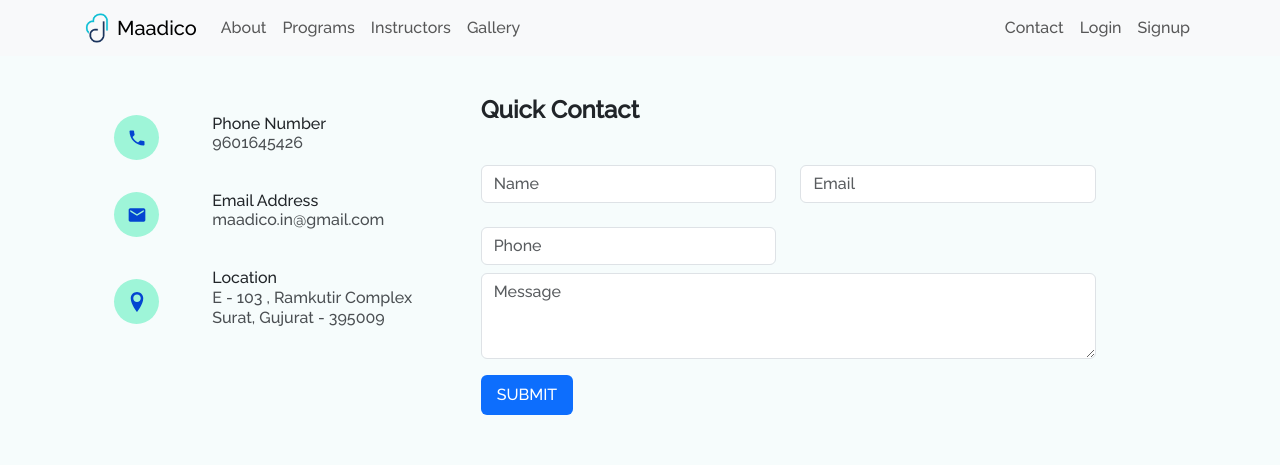
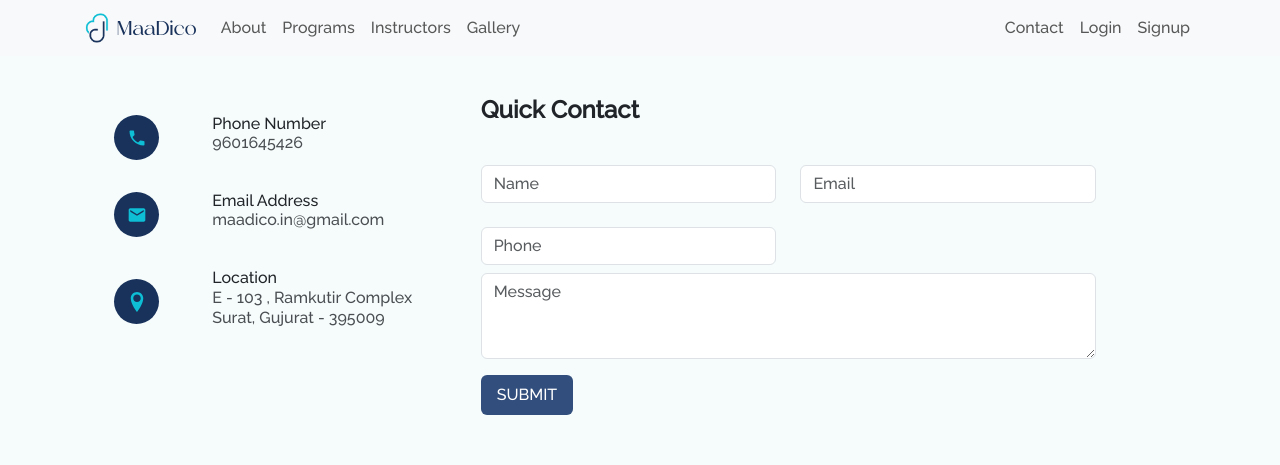
Before and after one commit to Maadico/yoga-frontend, a React (Create React App) app: page /contact in a window 1280 px wide. Shown: the top 465 px of the page. Built offline with nearby package versions, Linux system fonts and the light colour scheme.

Commit message:
color fix

```diff
--- a/src/components/layout/Doctors.jsx
+++ b/src/components/layout/Doctors.jsx
@@ -63,7 +63,7 @@ const Doctor = () => {
       <div className="container">
         <div className="aboutSubheading">
           <h1>
-            Your <strong>Yoga Instructors</strong>
+            Your <strong>Yoga Doctors</strong>
           </h1>
         </div>
         <div className="slider">
--- a/src/components/layout/Header.jsx
+++ b/src/components/layout/Header.jsx
@@ -18,9 +18,9 @@ function Header() {
             src={companyLogo}
             alt="Company Logo"
             height="30"
-            className="d-inline-block align-top"
+            className="d-inline-block align-top maadico-font"
           />{" "}
-          Maadico
+          <span className="maadico-font">MaaDico</span>
         </Navbar.Brand>
         <Navbar.Toggle aria-controls="responsive-navbar-nav" />
         <Navbar.Collapse id="responsive-navbar-nav">
--- a/src/index.css
+++ b/src/index.css
@@ -1,4 +1,10 @@
 @import url("https://fonts.googleapis.com/css2?family=Raleway:wght@500&display=swap");
+@font-face {
+  font-family: "MaadicoFont";
+  src: url("./fonts/BrolimoRegular-ALgg2.ttf") format("truetype");
+  /* Add additional font formats if necessary */
+  /* Specify the correct path to the font files */
+}
 
 body {
   margin: 0;
@@ -179,6 +185,8 @@ body {
   background-size: cover;
   background-position: center;
   height: 30vh;
+  border-top-right-radius: 100px 30px;
+  border-top-left-radius: 100px 30px;
 }
 
 .contact-content .contact-text {
@@ -324,9 +332,11 @@ body {
   justify-content: center;
   align-items: center;
   border-radius: 50%;
-  background-color: rgb(158, 245, 216);
+  background-color: #18325b;
 }
-
+.contactus-btn {
+  background-color: #324e7c !important;
+}
 .r {
   width: 200px;
 }
@@ -414,3 +424,9 @@ body {
   background-color: rgb(108, 148, 216);
   margin: 15px 0;
 }
+
+.maadico-font {
+  font-family: "MaadicoFont" !important;
+  font-weight: 130;
+  color: #18325b;
+}
--- a/src/pages/Auth/Register.jsx
+++ b/src/pages/Auth/Register.jsx
@@ -202,9 +202,11 @@ const Register = () => {
                 Verify OTP
               </button>
             )}
-            <button type="submit" className="btn btn-primary">
-              Submit
-            </button>
+            {isEmailLocked && (
+              <button type="submit" className="btn btn-primary">
+                Submit
+              </button>
+            )}
             <div
               className="navigator"
               onClick={() => {
--- a/src/pages/Auth/forgotpassword.css
+++ b/src/pages/Auth/forgotpassword.css
@@ -38,18 +38,18 @@
   padding: 10px 20px;
   border: none;
   border-radius: 5px;
-  background-color: #0a745d;
+  background-color: #324e7c;
   color: #fff;
   cursor: pointer;
   transition: background-color 0.3s ease;
 }
 
 .forgot-password button:hover {
-  background-color: #0d9276;
+  background-color: #4c76ba;
 }
 
 .forgot-password button:active {
-  background-color: #064b3c !important;
+  background-color: #24385a !important;
 }
 .logo-container {
   display: flex;
--- a/src/pages/Auth/login.css
+++ b/src/pages/Auth/login.css
@@ -47,18 +47,18 @@
   padding: 10px 20px;
   border: none;
   border-radius: 5px;
-  background-color: #0a745d;
+  background-color: #324e7c;
   color: #fff;
   cursor: pointer;
   transition: background-color 0.3s ease;
 }
 
 .register button:hover {
-  background-color: #0d9276;
+  background-color: #4c76ba;
 }
 
 .register button:active {
-  background-color: #064b3c !important;
+  background-color: #24385a !important;
 }
 
 .outer {
--- a/src/pages/Auth/register.css
+++ b/src/pages/Auth/register.css
@@ -33,18 +33,18 @@
   padding: 10px 20px;
   border: none;
   border-radius: 5px;
-  background-color: #0a745d;
+  background-color: #324e7c;
   color: #fff;
   cursor: pointer;
   transition: background-color 0.3s ease;
 }
 
 .register button:hover {
-  background-color: #0d9276;
+  background-color: #4c76ba;
 }
 
 .register button:active {
-  background-color: #064b3c !important;
+  background-color: #24385a !important;
 }
 
 .outer {
@@ -75,4 +75,5 @@
 }
 .heading-text {
   margin-top: 20px;
+  font-family: "MaadicoFont";
 }
--- a/src/pages/Auth/resetpassword.css
+++ b/src/pages/Auth/resetpassword.css
@@ -40,10 +40,10 @@
 }
 
 .reset-password button:hover {
-  background-color: #0d9276;
+  background-color: #4c76ba;
 }
 .reset-password button:hover {
-  background-color: #064b3c !important;
+  background-color: #24385a !important;
 }
 
 .outer {
@@ -70,4 +70,5 @@
 }
 .heading-text {
   margin-top: 20px;
+  font-family: "MaadicoFont";
 }
--- a/src/pages/ContactUs.jsx
+++ b/src/pages/ContactUs.jsx
@@ -48,7 +48,7 @@ const ContactUs = () => {
                 <div className="leftContactList">
                   <div className="l text-center">
                     <span>
-                      <IoMdCall color="rgb(3,69,209)" />
+                      <IoMdCall color="rgb(13, 190, 212)" />
                     </span>
                   </div>
                   <div className="r mx-1">
@@ -59,7 +59,7 @@ const ContactUs = () => {
                 <div className="leftContactList">
                   <div className="l text-center">
                     <span>
-                      <MdEmail color="rgb(3,69,209)" />
+                      <MdEmail color="rgb(13, 190, 212)" />
                     </span>
                   </div>
                   <div className="r mx-1">
@@ -70,7 +70,7 @@ const ContactUs = () => {
                 <div className="leftContactList">
                   <div className="l text-center">
                     <span>
-                      <ImLocation color="rgb(3,69,209)" />
+                      <ImLocation color="rgb(13, 190, 212)" />
                     </span>
                   </div>
                   <div className="r mx-1">
@@ -144,7 +144,7 @@ const ContactUs = () => {
                       <div className="col-md-12">
                         <button
                           type="submit"
-                          className="btn btn-primary mt-3 text-white border-0 px-3 py-2"
+                          className="btn btn-primary mt-3 text-white border-0 px-3 py-2 contactus-btn"
                         >
                           <span> SUBMIT</span>
                         </button>
```
Also changed, not shown: src/fonts/BrolimoRegular-ALgg2.ttf (added).
